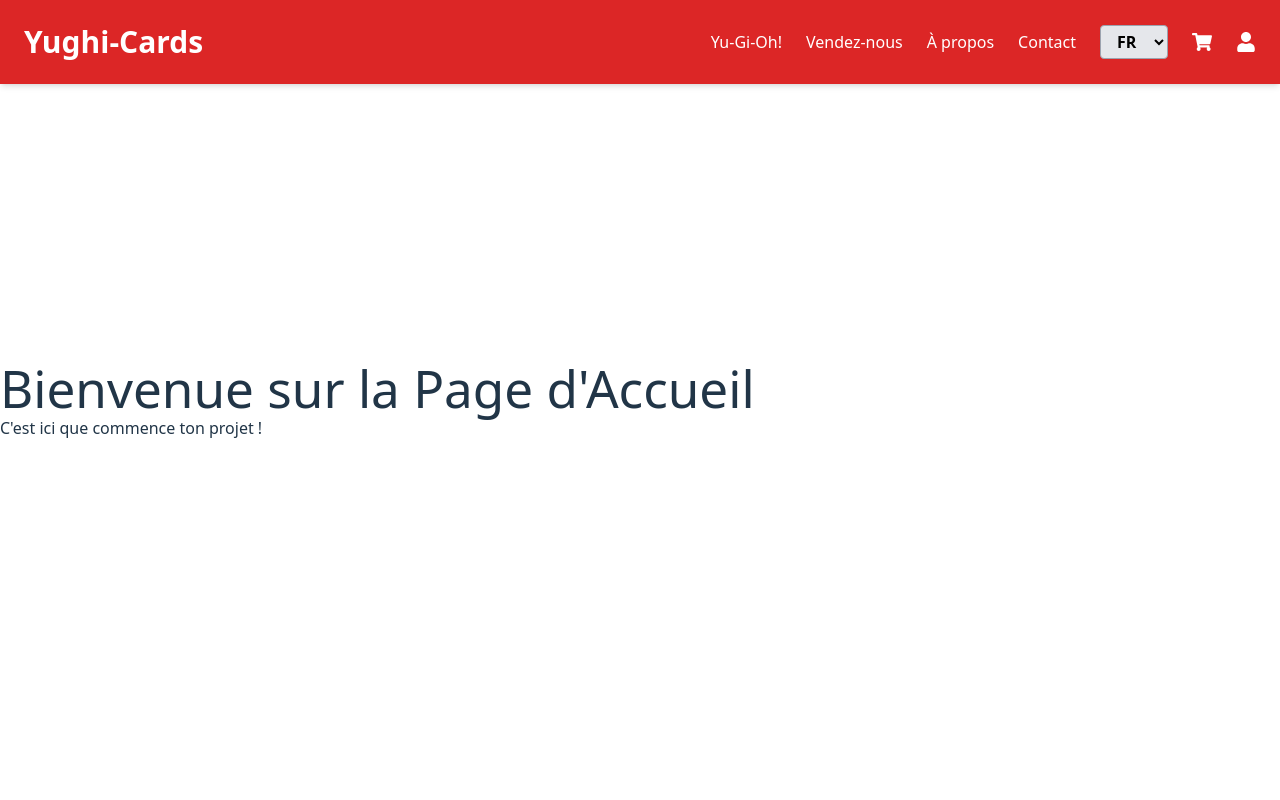
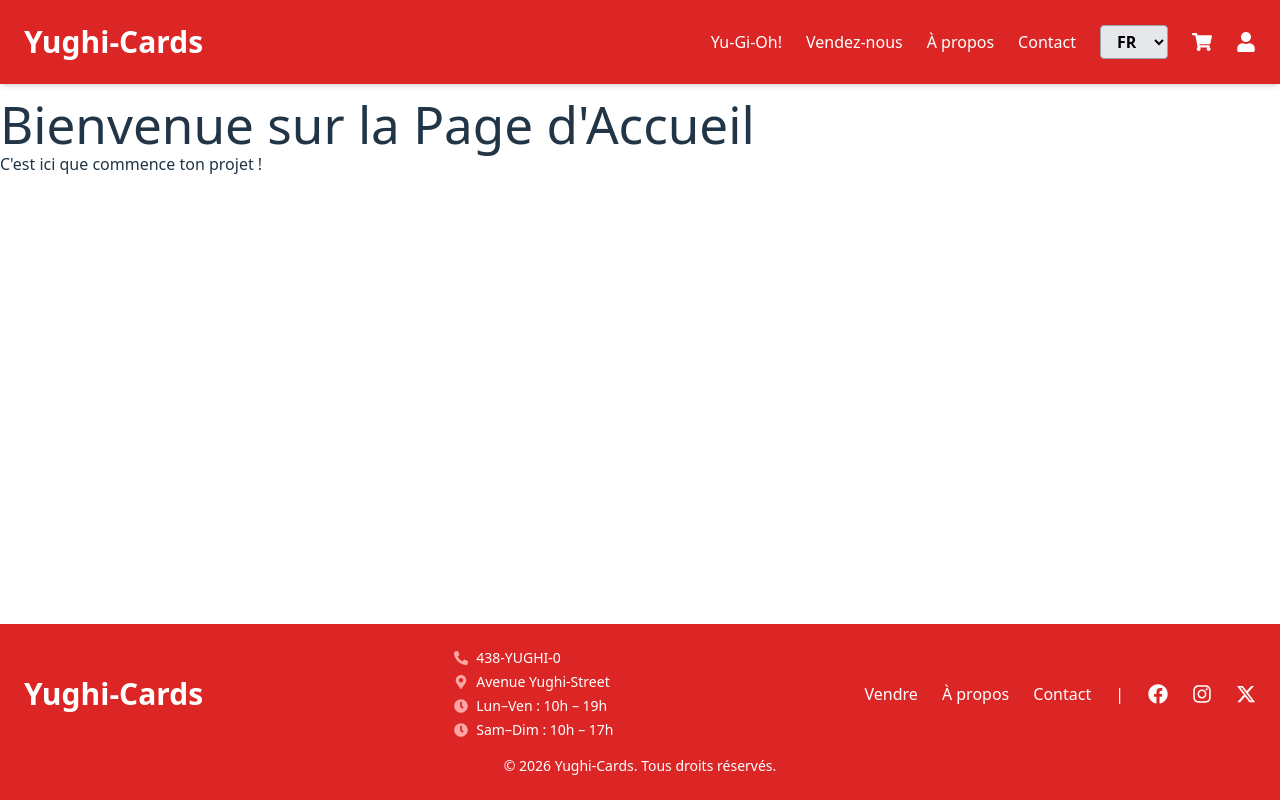
Before and after one commit to ZohnHadley/yughicards_420-666-AL, a React app in the folder frontend/: page / in a window 1280 px wide. Built offline with nearby package versions, Linux system fonts and the light colour scheme; the HTML template or start-up script is replaced by a standard one.

Commit message:
footer implémenté

```diff
--- a/frontend/src/App.jsx
+++ b/frontend/src/App.jsx
@@ -3,24 +3,32 @@ import { BrowserRouter as Router, Routes, Route } from "react-router-dom";
 import Home from "./pages/Home";
 import Navbar from "./components/Navbar";
 import {translations} from "./locales/index.js";
+import Footer from "./components/Footer.jsx";
 
 
 function App() {
-    const [language, setLanguage] = useState('fr');
+    const [language, setLanguage] = useState("fr");
 
     return (
         <Router>
+            <div className="min-h-screen flex flex-col">
                 <Navbar
-                translations={translations}
                     language={language}
                     setLanguage={setLanguage}
                 />
 
+                {/* Contenu principal */}
+                <main className="flex-grow pt-24">
                     <Routes>
                         <Route path="/" element={<Home language={language} />} />
                     </Routes>
+                </main>
+
+                <Footer language={language} />
+            </div>
         </Router>
     );
 }
 
+
 export default App;
--- /dev/null
+++ b/frontend/src/components/Footer.jsx
@@ -0,0 +1,80 @@
+import React from "react";
+import { Link } from "react-router-dom";
+import { FaFacebook, FaInstagram, FaTwitter, FaPhoneAlt, FaMapMarkerAlt, FaClock } from "react-icons/fa";
+import { translations } from "../locales";
+import {FaXTwitter} from "react-icons/fa6";
+
+export default function Footer({ language }) {
+    const t = translations[language]?.footer;
+
+    return (
+        <footer className="bg-red-600 shadow-md py-6 px-6 mt-20">
+            <div className="max-w-7xl mx-auto flex flex-col md:flex-row items-center justify-between gap-6">
+
+                {/* Nom du site */}
+                <Link to="/" className="text-3xl font-bold text-white hover:text-red-300">
+                    Yughi-Cards
+                </Link>
+
+                {/* Infos magasin */}
+                <div className="text-white text-sm space-y-1 text-center md:text-left">
+                    <p className="flex items-center gap-2">
+                        <FaPhoneAlt className="text-red-300"/> {t.phone}
+                    </p>
+                    <p className="flex items-center gap-2">
+                        <FaMapMarkerAlt className="text-red-300"/> {t.address}
+                    </p>
+                    <p className="flex items-center gap-2">
+                        <FaClock className="text-red-300"/> {t.hoursWeek}
+                    </p>
+                    <p className="flex items-center gap-2">
+                        <FaClock className="text-red-300"/> {t.hoursWeekend}
+                    </p>
+                </div>
+
+
+                {/* Liens et réseaux sociaux */}
+                <ul className="flex space-x-6 items-center">
+                    <li>
+                        <Link to="/sellToUs" className="hover:text-red-300 text-white">
+                            {t.sell}
+                        </Link>
+                    </li>
+                    <li>
+                        <Link to="/about" className="hover:text-red-300 text-white">
+                            {t.about}
+                        </Link>
+                    </li>
+                    <li>
+                        <Link to="/contact" className="hover:text-red-300 text-white">
+                            {t.contact}
+                        </Link>
+                    </li>
+
+                    <li className="text-white">|</li>
+
+                    <li>
+                        <a href="#" className="text-white hover:text-red-300 text-xl">
+                            <FaFacebook />
+                        </a>
+                    </li>
+                    <li>
+                        <a href="#" className="text-white hover:text-red-300 text-xl">
+                            <FaInstagram />
+                        </a>
+                    </li>
+                    <li>
+                        <a href="#" className="text-white hover:text-red-300 text-xl">
+                            <FaXTwitter/>
+                        </a>
+                    </li>
+                </ul>
+            </div>
+
+            {/* Copyright */}
+            <div className="text-center text-sm text-white mt-4">
+                © {new Date().getFullYear()} Yughi-Cards. {t.rights}
+            </div>
+        </footer>
+    );
+}
--- a/frontend/src/components/Layout.jsx
+++ /dev/null
@@ -1,99 +0,0 @@
-import { Link } from 'react-router-dom'
-import { ShoppingCart, Menu, X } from 'lucide-react'
-import { useState } from 'react'
-
-function Layout({ children }) {
-    const [isMenuOpen, setIsMenuOpen] = useState(false)
-
-    return (
-        <div className="min-h-screen bg-gradient-to-br from-purple-900 via-indigo-900 to-blue-900">
-            {/* Header */}
-            <header className="bg-black/40 backdrop-blur-md border-b border-purple-500/30 sticky top-0 z-50">
-                <nav className="container mx-auto px-4 py-4">
-                    <div className="flex items-center justify-between">
-                        {/* Logo */}
-                        <Link to="/" className="flex items-center space-x-2">
-                            <div className="w-12 h-12 bg-gradient-to-br from-yellow-400 to-orange-500 rounded-lg flex items-center justify-center font-bold text-2xl text-white shadow-lg shadow-yellow-500/50">
-                                YG
-                            </div>
-                            <span className="text-2xl font-bold text-white">
-                Yu-Gi-Oh! <span className="text-yellow-400">Cards</span>
-              </span>
-                        </Link>
-
-                        {/* Desktop Navigation */}
-                        <div className="hidden md:flex items-center space-x-8">
-                            <Link to="/" className="text-white hover:text-yellow-400 transition-colors font-medium">
-                                Accueil
-                            </Link>
-                            <Link to="/shop" className="text-white hover:text-yellow-400 transition-colors font-medium">
-                                Boutique
-                            </Link>
-                            <Link to="/cart" className="relative">
-                                <ShoppingCart className="w-6 h-6 text-white hover:text-yellow-400 transition-colors" />
-                                <span className="absolute -top-2 -right-2 bg-red-500 text-white text-xs rounded-full w-5 h-5 flex items-center justify-center">
-                  0
-                </span>
-                            </Link>
-                        </div>
-
-                        {/* Mobile Menu Button */}
-                        <button
-                            onClick={() => setIsMenuOpen(!isMenuOpen)}
-                            className="md:hidden text-white"
-                        >
-                            {isMenuOpen ? <X className="w-6 h-6" /> : <Menu className="w-6 h-6" />}
-                        </button>
-                    </div>
-
-                    {/* Mobile Navigation */}
-                    {isMenuOpen && (
-                        <div className="md:hidden mt-4 pb-4 space-y-4">
-                            <Link to="/" className="block text-white hover:text-yellow-400 transition-colors font-medium" onClick={() => setIsMenuOpen(false)}>Accueil</Link>
-                            <Link to="/shop" className="block text-white hover:text-yellow-400 transition-colors font-medium" onClick={() => setIsMenuOpen(false)}>Boutique</Link>
-                            <Link to="/cart" className="block text-white hover:text-yellow-400 transition-colors font-medium" onClick={() => setIsMenuOpen(false)}>Panier</Link>
-                        </div>
-                    )}
-                </nav>
-            </header>
-
-            {/* Main Content */}
-            <main className="min-h-[calc(100vh-200px)]">
-                {children}
-            </main>
-
-            {/* Footer */}
-            <footer className="bg-black/60 backdrop-blur-md border-t border-purple-500/30 mt-20">
-                <div className="container mx-auto px-4 py-8">
-                    <div className="grid grid-cols-1 md:grid-cols-3 gap-8">
-                        <div>
-                            <h3 className="text-yellow-400 font-bold text-lg mb-4">Yu-Gi-Oh! Cards</h3>
-                            <p className="text-gray-300 text-sm">
-                                Votre destination ultime pour les cartes Yu-Gi-Oh! authentiques et rares.
-                            </p>
-                        </div>
-                        <div>
-                            <h3 className="text-yellow-400 font-bold text-lg mb-4">Liens rapides</h3>
-                            <ul className="space-y-2 text-sm">
-                                <li><Link to="/" className="text-gray-300 hover:text-yellow-400 transition-colors">Accueil</Link></li>
-                                <li><Link to="/shop" className="text-gray-300 hover:text-yellow-400 transition-colors">Boutique</Link></li>
-                            </ul>
-                        </div>
-                        <div>
-                            <h3 className="text-yellow-400 font-bold text-lg mb-4">Contact</h3>
-                            <p className="text-gray-300 text-sm">
-                                Email: contact@yugiohcards.com<br />
-                                Tél: +33 1 23 45 67 89
-                            </p>
-                        </div>
-                    </div>
-                    <div className="border-t border-purple-500/30 mt-8 pt-8 text-center">
-                        <p className="text-gray-400 text-sm">© 2026 Yu-Gi-Oh! Cards. Tous droits réservés.</p>
-                    </div>
-                </div>
-            </footer>
-        </div>
-    )
-}
-
-export default Layout
--- a/frontend/src/index.css
+++ b/frontend/src/index.css
@@ -28,11 +28,10 @@ a:hover {
 
 body {
   margin: 0;
-  display: flex;
-  place-items: center;
   min-width: 320px;
   min-height: 100vh;
 }
+
 
 h1 {
   font-size: 3.2em;
--- /dev/null
+++ b/frontend/src/locales/english/components/FooterEn.js
@@ -0,0 +1,10 @@
+export const FooterEn = {
+    about: "About",
+    contact: "Contact",
+    sell: "Sell",
+    rights: "All rights reserved.",
+    phone: "438-YUGHI-0",
+    address: "Avenue Yughi-Street",
+    hoursWeek: "Mon–Fri: 10am – 7pm",
+    hoursWeekend: "Sat–Sun: 10am – 5pm"
+};
--- a/frontend/src/locales/english/components/NavbarEn.js
+++ b/frontend/src/locales/english/components/NavbarEn.js
@@ -1,6 +1,6 @@
 export const NavbarEn = {
     yugioh: "Yu-Gi-Oh!",
     sell: "Sell to us",
-    about: "About us",
+    about: "About",
     contact: "Contact"
 }
--- /dev/null
+++ b/frontend/src/locales/francais/components/FooterFr.js
@@ -0,0 +1,10 @@
+export const FooterFr = {
+    about: "À propos",
+    contact: "Contact",
+    sell: "Vendre",
+    rights: "Tous droits réservés.",
+    phone: "438-YUGHI-0",
+    address: "Avenue Yughi-Street",
+    hoursWeek: "Lun–Ven : 10h – 19h",
+    hoursWeekend: "Sam–Dim : 10h – 17h"
+};
--- a/frontend/src/locales/index.js
+++ b/frontend/src/locales/index.js
@@ -1,12 +1,16 @@
 import {NavbarFr} from "./francais/components/NavbarFr.js";
 import {NavbarEn} from "./english/components/NavbarEn.js";
+import {FooterFr} from "./francais/components/FooterFr.js";
+import {FooterEn} from "./english/components/FooterEn.js";
 
 export const translations = {
     fr: {
-        navbar: NavbarFr
+        navbar: NavbarFr,
+        footer: FooterFr
     },
     en: {
-        navbar: NavbarEn
+        navbar: NavbarEn,
+        footer: FooterEn
     }
 }
 export const languages = [
```
Lines whose indentation alone changed are shown as unchanged.
